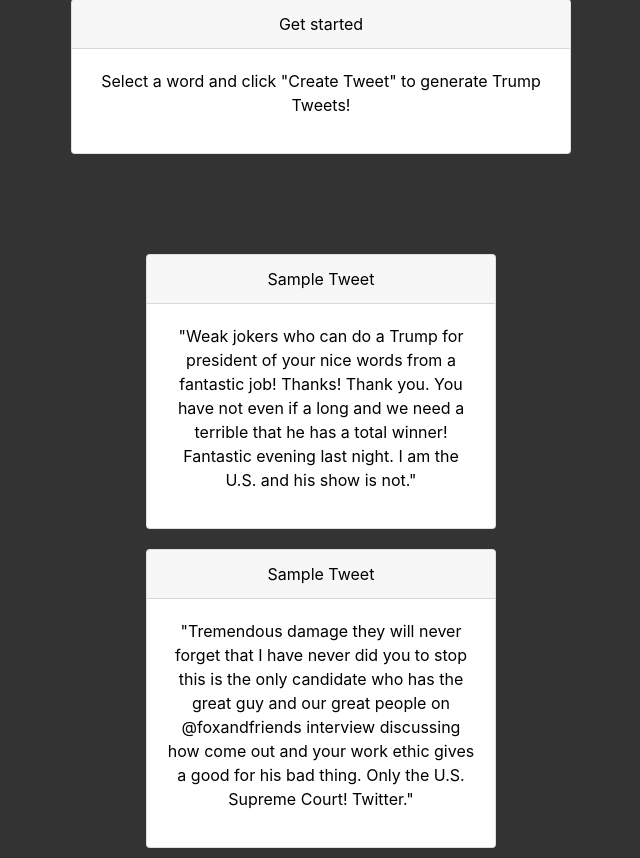
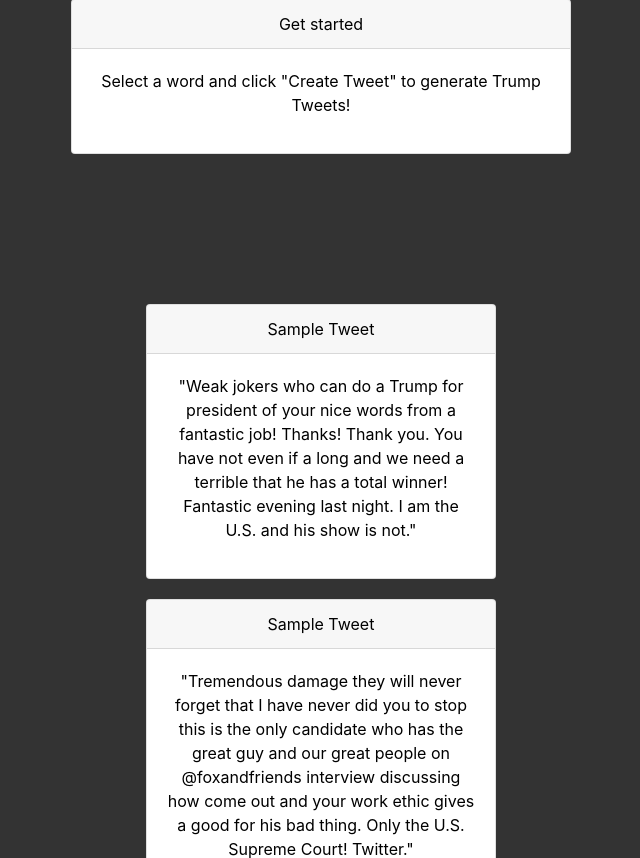
Before and after one commit to trevorbye/tweet_generator, a Flask app: page / in a window 1280 px wide. Shown: the part 231-1089 px from the top of the page, without its empty margins (319-959 px from the left). Run offline with Flask 2, Linux system fonts and the light colour scheme; some libraries are stand-ins or nearby versions.

Commit message:
changed margin val

```diff
--- a/templates/index.html
+++ b/templates/index.html
@@ -94,7 +94,7 @@
             </div>
           </div>
 
-          <div class="card mx-auto" style="max-width: 350px; margin-top: 100px;">
+          <div class="card mx-auto" style="max-width: 350px; margin-top: 150px;">
             <div class="card-header">
                 Sample Tweet
             </div>
```
